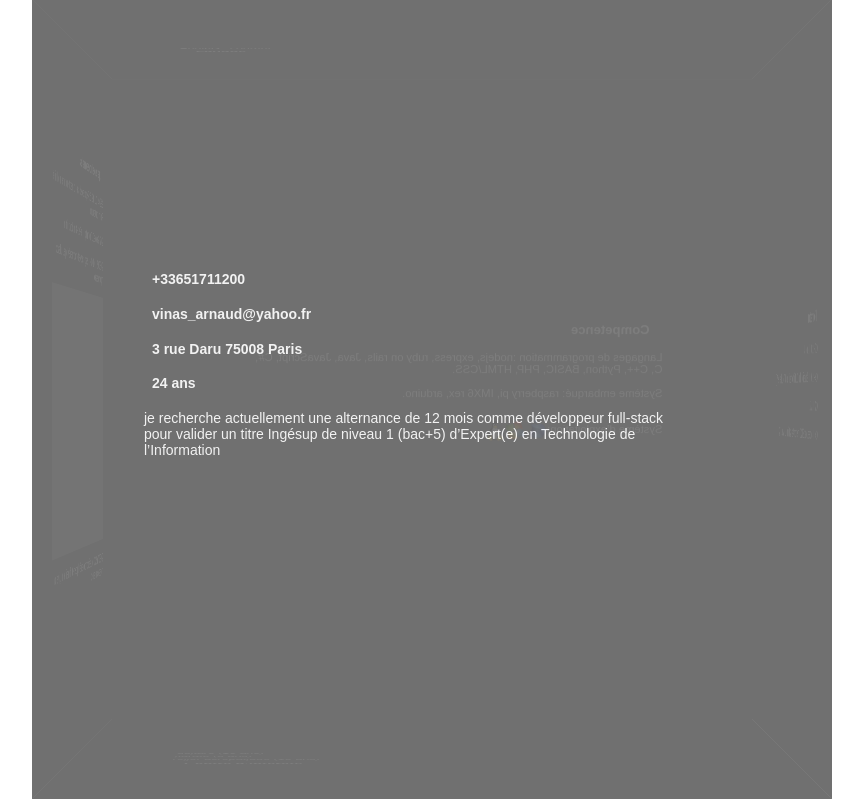
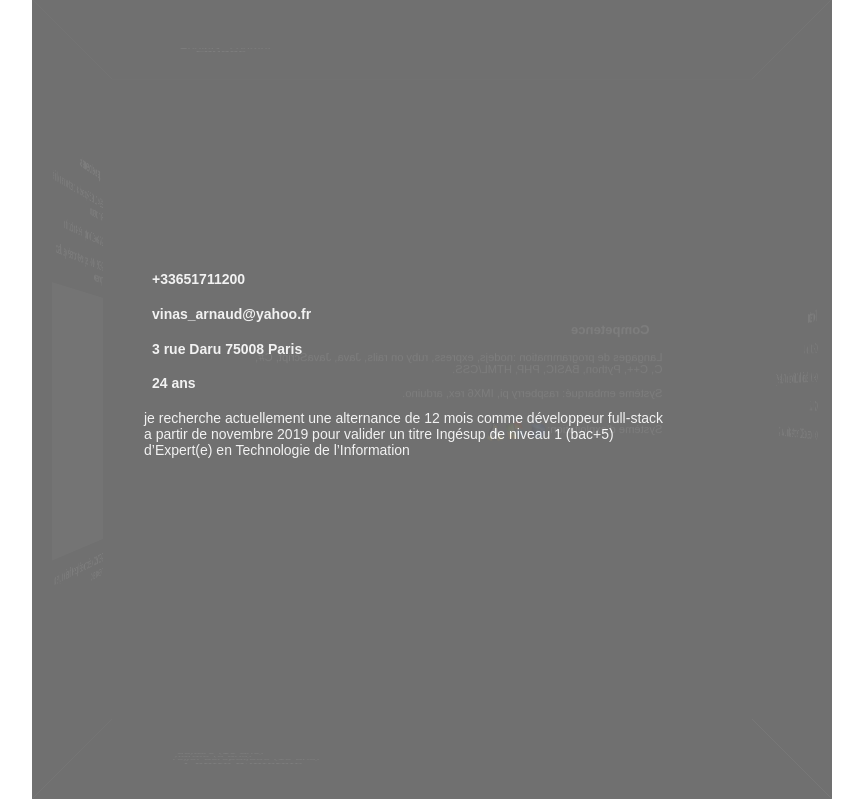
Before and after one commit to avinas-42/vinas-arnaud-cv, a Node server app: page /cv in a window 1280 px wide. Shown: the part 69-876 px from the top of the page, without its empty margins (208-1071 px from the left). Run offline with Node 20, Linux system fonts and the light colour scheme; grey boxes are pictures that could not be loaded.

Commit message:
novembre

```diff
--- a/views/cv.ejs
+++ b/views/cv.ejs
@@ -29,7 +29,7 @@
                 </li>
               </article>
               <article class="text but-select-anyway">
-                <p>je recherche actuellement une alternance de 12 mois comme développeur full-stack pour valider un titre Ingésup de niveau 1 (bac+5) d’Expert(e) en Technologie de l’Information</p>
+                <p>je recherche actuellement une alternance de 12 mois comme développeur full-stack a partir de novembre 2019 pour valider un titre Ingésup de niveau 1 (bac+5) d’Expert(e) en Technologie de l’Information</p>
               </article>
 
             </div>
```
